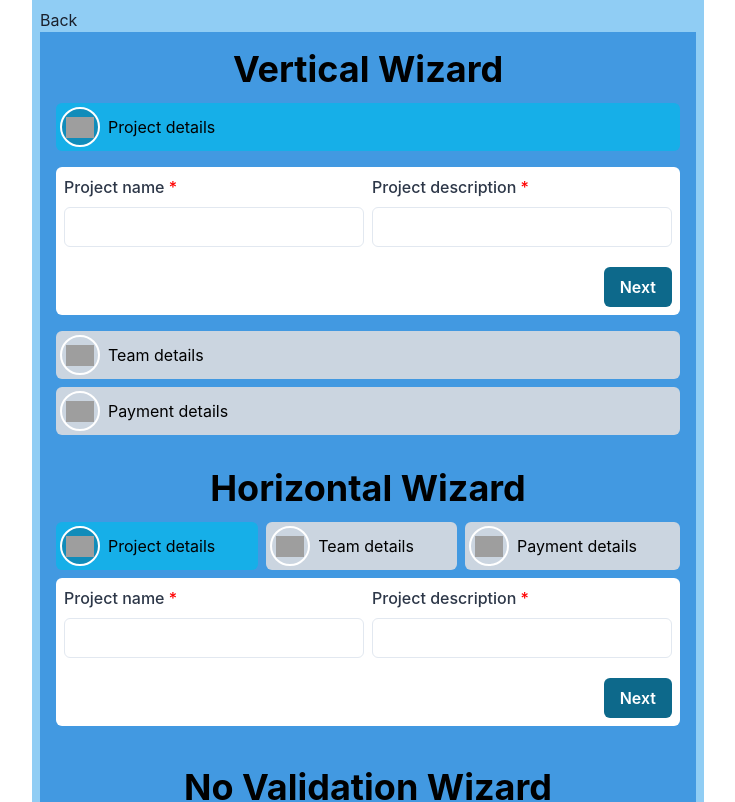
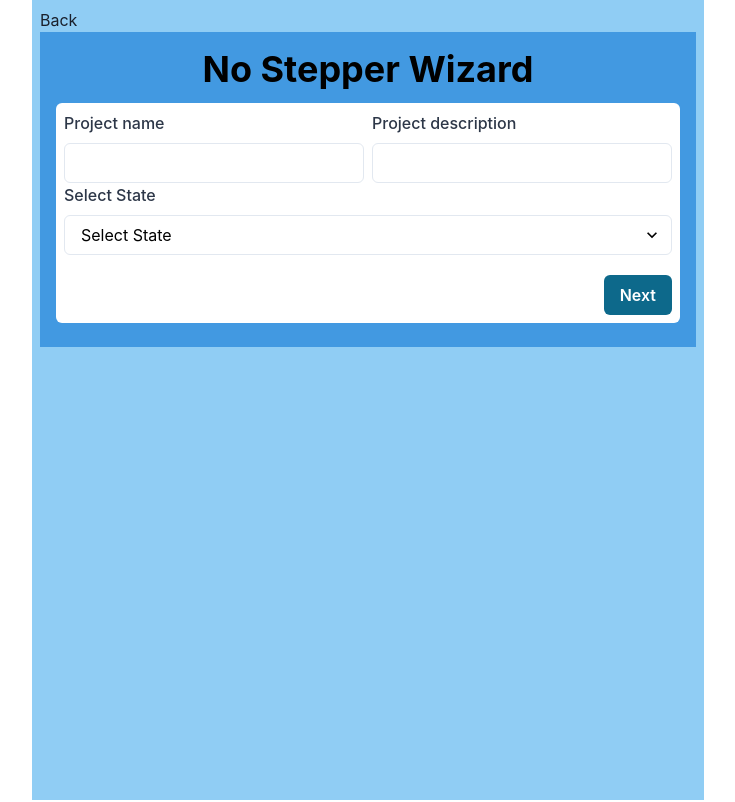
Before and after one commit to mrrawatofficial/chakra-custom-comps, a React (Create React App) app: page /wizard in a window 1280 px wide. Shown: the top 802 px of the page, without its empty margins (272-1007 px from the left). Built offline with nearby package versions, Linux system fonts and the light colour scheme; grey boxes are pictures that could not be loaded.

Commit message:
custom select for wizard

```diff
--- a/src/components/CustomInput.js
+++ b/src/components/CustomInput.js
@@ -11,14 +11,14 @@ import {
 	CloseButton,
 	HStack,
 	Image,
+	Select,
 	Text,
 } from "@chakra-ui/react";
 import { useField } from "formik";
 import { useId, useState } from "react";
 
-export const MyInput = ({ label, rules, ...props }) => {
+export const MyInput = ({ label, select, rules, children, ...props }) => {
 	const [field, meta] = useField(props);
-
 	return (
 		<FormControl isInvalid={Boolean(meta.touched && meta.error)}>
 			<FormLabel
@@ -32,6 +32,16 @@ export const MyInput = ({ label, rules, ...props }) => {
 				{label}{" "}
 				{rules && rules.required && <span style={{ color: "red" }}>*</span>}
 			</FormLabel>
+			{select ? (
+				<Select
+					placeholder={label}
+					focusBorderColor={"primary.500"}
+					{...field}
+					{...props}
+				>
+					{children}
+				</Select>
+			) : (
 				<Input
 					{...field}
 					variant="outline"
@@ -40,12 +50,12 @@ export const MyInput = ({ label, rules, ...props }) => {
 					}}
 					_light={{
 						color: "gray.700",
-					// borderColor: "gray.500",
 					}}
 					borderWidth={1}
 					boxShadow="none"
 					{...props}
 				/>
+			)}
 			{meta.touched && meta.error ? (
 				<FormErrorMessage>{meta.error}</FormErrorMessage>
 			) : null}
--- a/src/examples/FormStep.js
+++ b/src/examples/FormStep.js
@@ -1,11 +1,4 @@
-import {
-	Box,
-	Container,
-	Heading,
-	HStack,
-	Link,
-	VStack,
-} from "@chakra-ui/react";
+import { Box, Container, Heading, HStack, Link } from "@chakra-ui/react";
 import * as Yup from "yup";
 import { Link as RouterLink } from "react-router-dom";
 import { Wizard, WizardStep } from "../components/Wizard";
@@ -17,24 +10,25 @@ const FormStep = () => {
 			project_description: Yup.string().required(
 				"Project description is required"
 			),
+			state: Yup.string().required("State is required"),
 		}),
 		Yup.object().shape({
 			team_name: Yup.string().required("Team name is required"),
 			team_description: Yup.string().required("Team description is required"),
 		}),
-		Yup.object().shape({
-			payment_amount: Yup.string().required("Payment amount is required"),
-			payment_description: Yup.string().required(
-				"Payment description is required"
-			),
-		}),
+		// Yup.object().shape({
+		// 	payment_amount: Yup.string().required("Payment amount is required"),
+		// 	payment_description: Yup.string().required(
+		// 		"Payment description is required"
+		// 	),
+		// }),
 	];
 	return (
 		<Container maxW="2xl" bg="blue.200" minH={"100vh"} p={2}>
 			<Link as={RouterLink} to="/">
 				Back
 			</Link>
-			<Box padding="4" bg="blue.400" color="black" w="full">
+			{/* <Box padding="4" bg="blue.400" color="black" w="full">
 				<Heading as="h2" size="xl" color="black" textAlign={"center"} mb={3}>
 					Vertical Wizard
 				</Heading>
@@ -329,7 +323,7 @@ const FormStep = () => {
 						</VStack>
 					</WizardStep>
 				</Wizard>
-			</Box>
+			</Box> */}
 			<Box padding="4" bg="blue.400" color="black" w="full">
 				<Heading as="h2" size="xl" color="black" textAlign={"center"} mb={3}>
 					No Stepper Wizard
@@ -341,17 +335,32 @@ const FormStep = () => {
 					initialValues={{
 						project_name: "",
 						project_description: "",
+						state: "",
 						team_name: "",
 						team_description: "",
-						payment_amount: "",
-						payment_description: "",
+						// payment_amount: "",
+						// payment_description: "",
 					}}
+					validationSchema={schemas}
 					stepper={false}
 				>
 					<WizardStep title="Project details">
 						<HStack>
 							<MyInput label="Project name" name="project_name" />
 							<MyInput label="Project description" name="project_description" />
+						</HStack>
+						<HStack>
+							<MyInput select label="Select State" name="state">
+								<option value="option1">Option 1</option>
+								<option value="option2">Option 2</option>
+								<option value="option3">Option 3</option>
+							</MyInput>
+							{/* <Select></Select> */}
+							{/* <Select placeholder="Select option">
+								<option value="option1">Option 1</option>
+								<option value="option2">Option 2</option>
+								<option value="option3">Option 3</option>
+							</Select> */}
 						</HStack>
 					</WizardStep>
 					<WizardStep title="Team details">
@@ -360,12 +369,12 @@ const FormStep = () => {
 							<MyInput label="Team description" name="team_description" />
 						</HStack>
 					</WizardStep>
-					<WizardStep title="Payment details">
+					{/* <WizardStep title="Payment details">
 						<VStack spacing={3}>
 							<MyInput label="Payment amount" name="payment_amount" />
 							<MyInput label="Payment description" name="payment_description" />
 						</VStack>
-					</WizardStep>
+					</WizardStep> */}
 				</Wizard>
 			</Box>
 		</Container>
```
Lines whose indentation alone changed are shown as unchanged.
